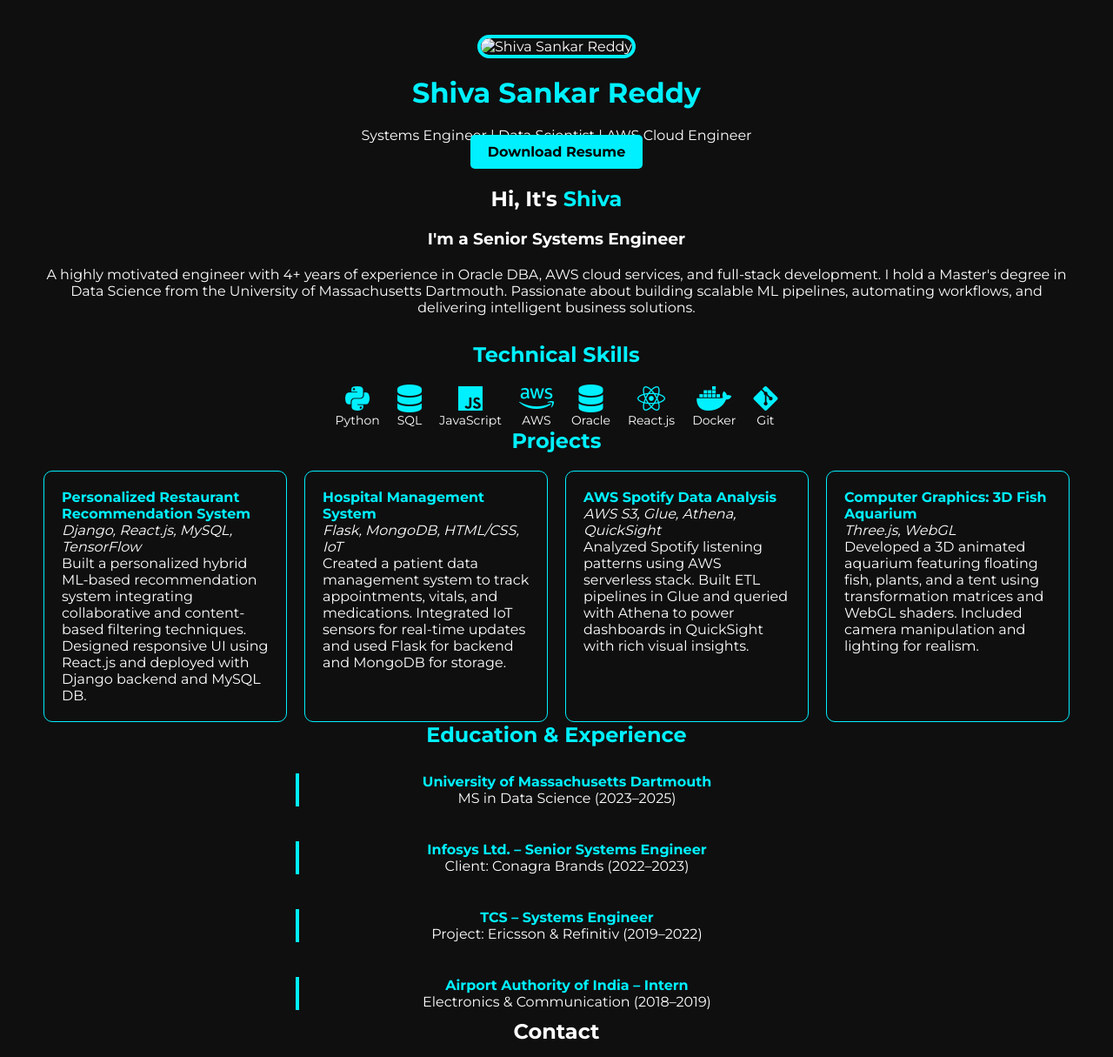
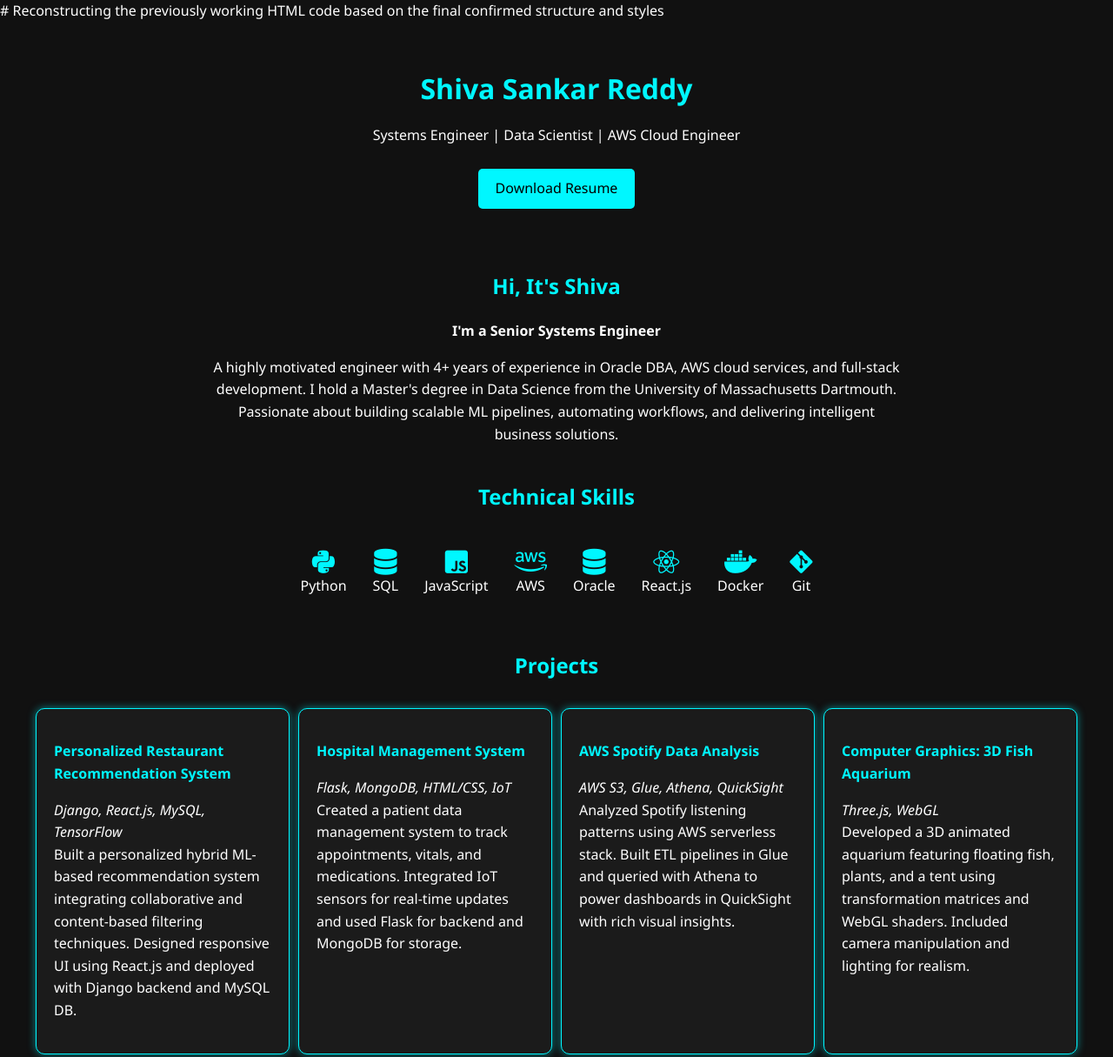
Before and after one commit to Siva144145/Shiva_Portfolio, a plain HTML site: page index.html in a window 1280 px wide. Shown: the top 1215 px of the page at 87% size. Drawn offline with Linux system fonts and the light colour scheme.

Commit message:
Update index.html

```diff
--- a/index.html
+++ b/index.html
@@ -1,158 +1,146 @@
+# Reconstructing the previously working HTML code based on the final confirmed structure and styles
 <!DOCTYPE html>
 <html lang="en">
 <head>
-  <meta charset="UTF-8" />
-  <meta name="viewport" content="width=device-width, initial-scale=1.0" />
-  <title>Shiva Sankar Reddy | Portfolio</title>
-  <link href="https://fonts.googleapis.com/css2?family=Montserrat:wght@400;600;700&display=swap" rel="stylesheet">
-  <script src="https://kit.fontawesome.com/a076d05399.js" crossorigin="anonymous"></script>
+    <meta charset="UTF-8">
+    <title>Shiva Sankar Reddy Portfolio</title>
+    <link rel="stylesheet" href="https://cdnjs.cloudflare.com/ajax/libs/font-awesome/6.0.0/css/all.min.css">
     <style>
-    * {
+        body {
             margin: 0;
-      padding: 0;
-      box-sizing: border-box;
-      font-family: 'Montserrat', sans-serif;
+            font-family: 'Segoe UI', Tahoma, Geneva, Verdana, sans-serif;
+            background-color: #111;
+            color: #fff;
+            line-height: 1.6;
+            scroll-behavior: smooth;
         }
-    body {
-      background-color: #0f0f0f;
-      color: #fff;
-      padding: 40px;
+        header {
+            text-align: center;
+            padding: 50px 20px 20px;
         }
-    h1, h2, h3 {
+        header h1 {
+            color: #00f7ff;
+            margin: 0;
+        }
+        .download-resume {
+            margin: 10px;
+            display: inline-block;
+            padding: 10px 20px;
+            background-color: #00f7ff;
+            color: black;
+            text-decoration: none;
+            border-radius: 5px;
+        }
+        h2 {
             text-align: center;
-      margin-bottom: 20px;
-    }
-    .intro {
-      text-align: center;
-      margin-bottom: 30px;
-    }
-    .intro img {
-      width: 180px;
-      height: 180px;
-      border-radius: 100px;
-      margin-bottom: 20px;
-      border: 4px solid #00f0ff;
-    }
-    .btn {
-      background: #00f0ff;
-      padding: 10px 20px;
-      color: black;
-      font-weight: bold;
-      border-radius: 5px;
-      text-decoration: none;
-    }
-    .skills-icons, .projects, .timeline {
-      display: flex;
-      flex-wrap: wrap;
-      justify-content: center;
-      gap: 20px;
-      margin-top: 20px;
-    }
-    .skills-icons div {
-      text-align: center;
-      font-size: 14px;
-    }
-    .skills-icons i {
-      font-size: 32px;
-      color: #00f0ff;
-    }
-    .card {
-      border: 1px solid #00f0ff;
-      border-radius: 10px;
-      padding: 20px;
-      width: 280px;
-    }
-    .timeline-item {
-      border-left: 4px solid #00f0ff;
-      margin: 10px 0;
-      padding: 0 0 0 20px;
-      width: 100%;
-      max-width: 600px;
-    }
-    .highlight {
-      color: #00f0ff;
+            margin-top: 40px;
+            color: #00f7ff;
         }
         .center {
             text-align: center;
         }
+        .skills, .projects {
+            display: flex;
+            flex-wrap: wrap;
+            justify-content: center;
+            padding: 10px 20px;
+            gap: 10px;
+        }
+        .skill-icon {
+            text-align: center;
+            padding: 10px;
+        }
+        .skill-icon i {
+            font-size: 30px;
+            color: #00f7ff;
+        }
+        .card {
+            background-color: #1b1b1b;
+            border: 1px solid #00f7ff;
+            border-radius: 10px;
+            padding: 20px;
+            width: 250px;
+            box-shadow: 0 0 10px rgba(0, 247, 255, 0.5);
+        }
+        .card h3 {
+            color: #00f7ff;
+            font-size: 16px;
+            margin-bottom: 5px;
+        }
+        .timeline {
+            display: flex;
+            flex-direction: column;
+            align-items: center;
+            margin-top: 40px;
+            padding: 20px;
+        }
+        .timeline-item {
+            margin-bottom: 20px;
+            border-left: 2px solid #00f7ff;
+            padding-left: 10px;
+        }
+        footer {
+            text-align: center;
+            margin-top: 30px;
+            font-size: 14px;
+        }
     </style>
 </head>
 <body>
-  <div class="intro">
-    <img src="Shiva_Profile.png" alt="Shiva Sankar Reddy">
-    <h1 class="highlight">Shiva Sankar Reddy</h1>
+    <header>
+        <h1>Shiva Sankar Reddy</h1>
         <p>Systems Engineer | Data Scientist | AWS Cloud Engineer</p>
-    <a class="btn" href="Shiva_Shankar_Reddy_Pala_Resume.docx" download>Download Resume</a>
+        <a href="Shiva_Shankar_Reddy_Pala_Resume.docx" class="download-resume" download>Download Resume</a>
+    </header>
+
+    <div class="center">
+        <h2>Hi, It's <span style="color:#00f7ff;">Shiva</span></h2>
+        <p><strong>I'm a Senior Systems Engineer</strong></p>
+        <p style="max-width:800px; margin:auto;">A highly motivated engineer with 4+ years of experience in Oracle DBA, AWS cloud services, and full-stack development. I hold a Master's degree in Data Science from the University of Massachusetts Dartmouth. Passionate about building scalable ML pipelines, automating workflows, and delivering intelligent business solutions.</p>
     </div>
 
-  <div class="intro">
-    <h2>Hi, It's <span class="highlight">Shiva</span></h2>
-    <h3>I'm a Senior Systems Engineer</h3>
-    <p>A highly motivated engineer with 4+ years of experience in Oracle DBA, AWS cloud services, and full-stack development. I hold a Master's degree in Data Science from the University of Massachusetts Dartmouth. Passionate about building scalable ML pipelines, automating workflows, and delivering intelligent business solutions.</p>
+    <h2>Technical Skills</h2>
+    <div class="skills">
+        <div class="skill-icon"><i class="fab fa-python"></i><br>Python</div>
+        <div class="skill-icon"><i class="fas fa-database"></i><br>SQL</div>
+        <div class="skill-icon"><i class="fab fa-js-square"></i><br>JavaScript</div>
+        <div class="skill-icon"><i class="fab fa-aws"></i><br>AWS</div>
+        <div class="skill-icon"><i class="fas fa-database"></i><br>Oracle</div>
+        <div class="skill-icon"><i class="fab fa-react"></i><br>React.js</div>
+        <div class="skill-icon"><i class="fab fa-docker"></i><br>Docker</div>
+        <div class="skill-icon"><i class="fab fa-git-alt"></i><br>Git</div>
     </div>
 
-  <h2 class="highlight">Technical Skills</h2>
-  <div class="skills-icons">
-    <div><i class="fab fa-python"></i><br>Python</div>
-    <div><i class="fas fa-database"></i><br>SQL</div>
-    <div><i class="fab fa-js"></i><br>JavaScript</div>
-    <div><i class="fab fa-aws"></i><br>AWS</div>
-    <div><i class="fas fa-database"></i><br>Oracle</div>
-    <div><i class="fab fa-react"></i><br>React.js</div>
-    <div><i class="fab fa-docker"></i><br>Docker</div>
-    <div><i class="fab fa-git-alt"></i><br>Git</div>
-  </div>
-
-  <h2 class="highlight">Projects</h2>
+    <h2>Projects</h2>
     <div class="projects">
         <div class="card">
-      <strong class="highlight">Personalized Restaurant Recommendation System</strong><br>
-      <em>Django, React.js, MySQL, TensorFlow</em>
-      <p>Built a personalized hybrid ML-based recommendation system integrating collaborative and content-based filtering techniques. Designed responsive UI using React.js and deployed with Django backend and MySQL DB.</p>
+            <h3>Personalized Restaurant Recommendation System</h3>
+            <p><em>Django, React.js, MySQL, TensorFlow</em><br>Built a personalized hybrid ML-based recommendation system integrating collaborative and content-based filtering techniques. Designed responsive UI using React.js and deployed with Django backend and MySQL DB.</p>
         </div>
         <div class="card">
-      <strong class="highlight">Hospital Management System</strong><br>
-      <em>Flask, MongoDB, HTML/CSS, IoT</em>
-      <p>Created a patient data management system to track appointments, vitals, and medications. Integrated IoT sensors for real-time updates and used Flask for backend and MongoDB for storage.</p>
+            <h3>Hospital Management System</h3>
+            <p><em>Flask, MongoDB, HTML/CSS, IoT</em><br>Created a patient data management system to track appointments, vitals, and medications. Integrated IoT sensors for real-time updates and used Flask for backend and MongoDB for storage.</p>
         </div>
         <div class="card">
-      <strong class="highlight">AWS Spotify Data Analysis</strong><br>
-      <em>AWS S3, Glue, Athena, QuickSight</em>
-      <p>Analyzed Spotify listening patterns using AWS serverless stack. Built ETL pipelines in Glue and queried with Athena to power dashboards in QuickSight with rich visual insights.</p>
+            <h3>AWS Spotify Data Analysis</h3>
+            <p><em>AWS S3, Glue, Athena, QuickSight</em><br>Analyzed Spotify listening patterns using AWS serverless stack. Built ETL pipelines in Glue and queried with Athena to power dashboards in QuickSight with rich visual insights.</p>
         </div>
         <div class="card">
-      <strong class="highlight">Computer Graphics: 3D Fish Aquarium</strong><br>
-      <em>Three.js, WebGL</em>
-      <p>Developed a 3D animated aquarium featuring floating fish, plants, and a tent using transformation matrices and WebGL shaders. Included camera manipulation and lighting for realism.</p>
+            <h3>Computer Graphics: 3D Fish Aquarium</h3>
+            <p><em>Three.js, WebGL</em><br>Developed a 3D animated aquarium featuring floating fish, plants, and a tent using transformation matrices and WebGL shaders. Included camera manipulation and lighting for realism.</p>
         </div>
     </div>
 
-  <h2 class="highlight center">Education & Experience</h2>
-  <div class="center timeline">
-    <div class="timeline-item">
-      <strong class="highlight">University of Massachusetts Dartmouth</strong><br>
-      MS in Data Science (2023–2025)
-    </div>
-    <div class="timeline-item">
-      <strong class="highlight">Infosys Ltd. – Senior Systems Engineer</strong><br>
-      Client: Conagra Brands (2022–2023)
-    </div>
-    <div class="timeline-item">
-      <strong class="highlight">TCS – Systems Engineer</strong><br>
-      Project: Ericsson & Refinitiv (2019–2022)
-    </div>
-    <div class="timeline-item">
-      <strong class="highlight">Airport Authority of India – Intern</strong><br>
-      Electronics & Communication (2018–2019)
-    </div>
+    <h2>Education & Experience</h2>
+    <div class="timeline">
+        <div class="timeline-item"><strong>University of Massachusetts Dartmouth</strong><br>MS in Data Science (2023–2025)</div>
+        <div class="timeline-item"><strong>Infosys Ltd. – Senior Systems Engineer</strong><br>Client: Conagra Brands (2022–2023)</div>
+        <div class="timeline-item"><strong>TCS – Systems Engineer</strong><br>Project: Ericsson & Refinitiv (2019–2022)</div>
+        <div class="timeline-item"><strong>Airport Authority of India – Intern</strong><br>Electronics & Communication (2018–2019)</div>
     </div>
 
-<section class="section" id="contact">
-    <h2>Contact</h2>
-    <p>Email: shivashankar.reddy144@gmail.com</p>
-    <p>LinkedIn: <a href="https://www.linkedin.com/in/siva-sankar-reddy-pala-97a25123a" style="color: #00ffff;">siva-sankar-reddy-pala</a></p>
-    <a href="Shiva_Shankar_Reddy_Pala_Resume.docx" class="btn" download>Download Resume</a>
-  </section>
+    <footer>
+        <p>Contact: shivashankar.reddy144@gmail.com | <a href="https://www.linkedin.com/in/siva-sankar-reddy-pala-97a25123a" target="_blank" style="color:#00f7ff;">LinkedIn</a></p>
+    </footer>
 </body>
-
 </html>
```
Lines whose indentation alone changed are shown as unchanged.
